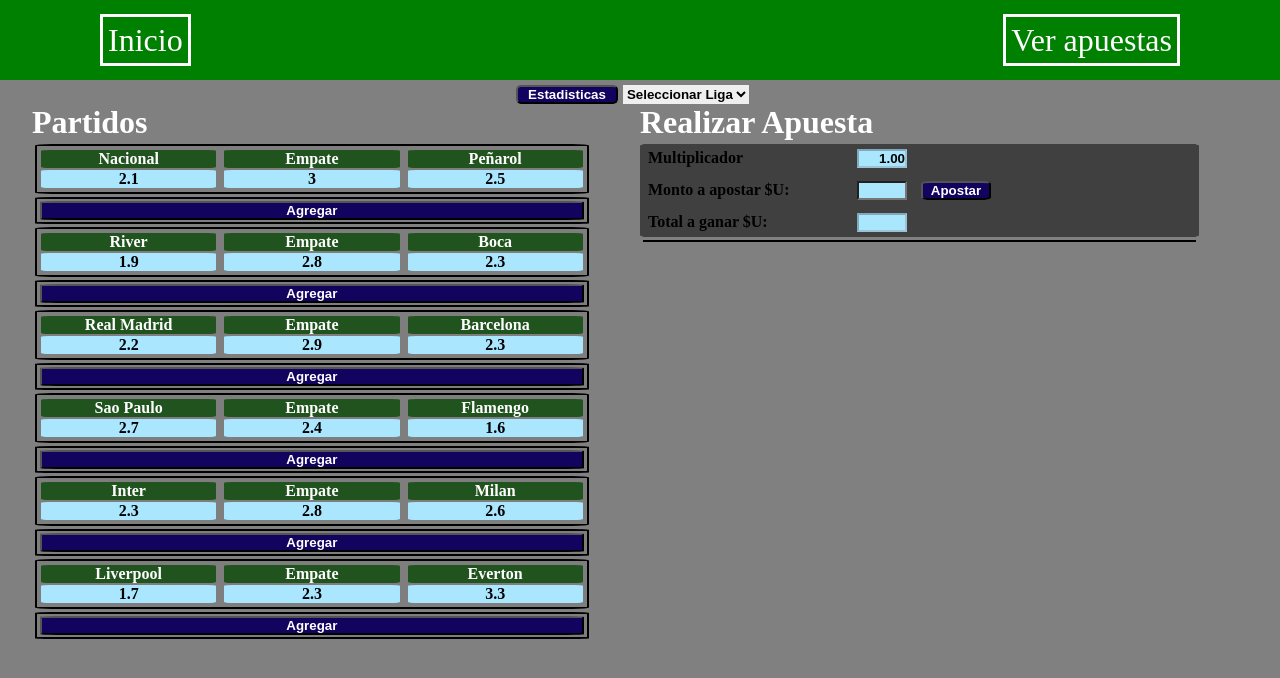
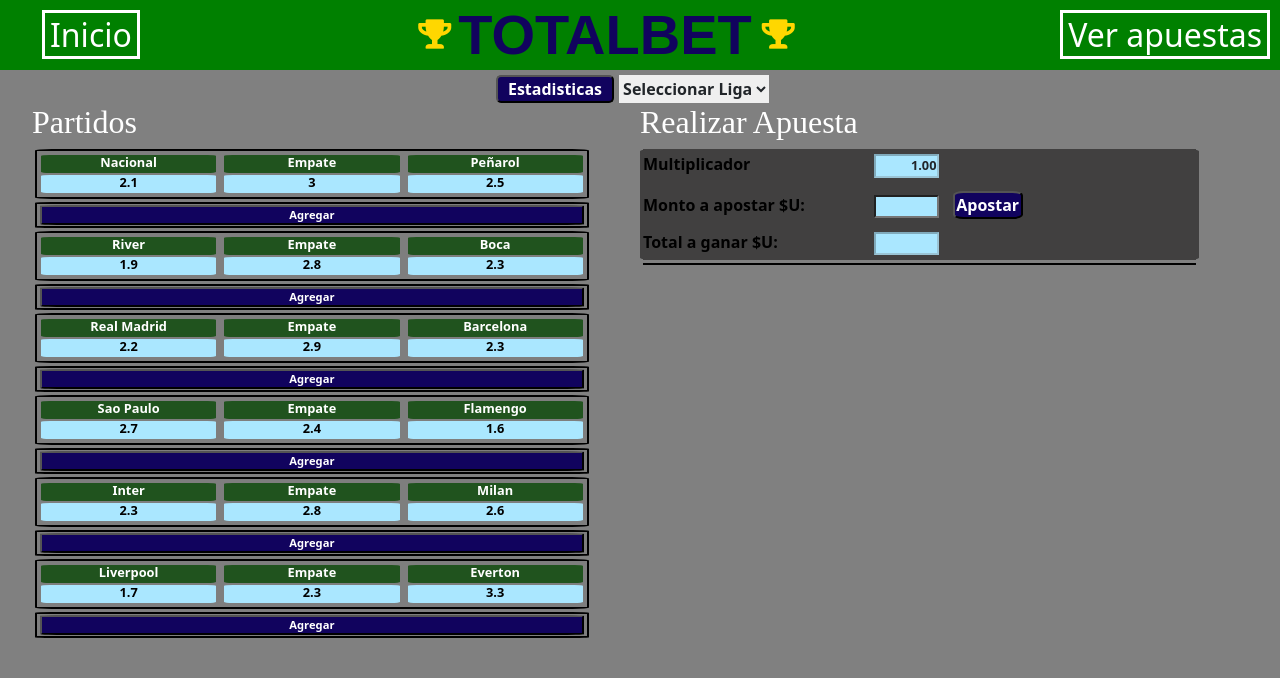
Before and after one commit to joacoiade/Apuestas, a plain HTML site: page index.html in a window 1280 px wide. Drawn offline with Linux system fonts and the light colour scheme; no server answers.

Commit message:
Ajustes generales

```diff
--- a/index.html
+++ b/index.html
@@ -6,16 +6,22 @@
         <meta name="viewport" content="width=device-width, initial-scale=1.0">
         <title>Sitio de Apuestas - Inicio</title>
 
+        <link rel="stylesheet" href="Boostrap/css/bootstrap.min.css">
+        <script src="Boostrap/js/bootstrap.min.js"></script>
+        <script src="Boostrap/js/jquery-3.0.0.min.js"></script>
+
         <link rel="stylesheet" href="css/index.css">
         <link rel="stylesheet" href="css/compartidos.css">
 
-        <script src="Boostrap/js/jquery-3.0.0.min.js"></script>
+        <link rel="stylesheet" href="https://pro.fontawesome.com/releases/v5.10.0/css/all.css" integrity="sha384-AYmEC3Yw5cVb3ZcuHtOA93w35dYTsvhLPVnYs9eStHfGJvOvKxVfELGroGkvsg+p" crossorigin="anonymous"/>
+
     </head>
     <body>
         <header class="encabezado">
             <nav class="encabezado__navegador">
                 <ul class="encabezado__menu">
                     <li class="encabezado__item"><a class="encabezado__enlace" id="encabezado__inicio" href="index.html">Inicio</a></li>
+                    <li class="encabezado__item encabezado__item--titulo"><div><i class="fas fa-trophy encabezado__logo"></i></div><div class="encabezado__textoTitulo">TOTALBET</div><div><i class="fas fa-trophy encabezado__logo"></i></div></li>
                     <li class="encabezado__item"><a class="encabezado__enlace" id="encabezado__listadoApuestas" href="Secciones/listadoApuestas.html">Ver apuestas</a></li>
                 </ul>
             </nav>
@@ -44,17 +50,17 @@
                     <h1>Realizar Apuesta</h1>
                     <form autocomplete="off">
                         <div>
-                            <label>Multiplicador</label>
+                            <label class="apuestas__label">Multiplicador</label>
                             <input id="multiplicador" type="text" readonly disabled/>
                         </div>
                         <div>
-                            <label>Monto a apostar $U:</label>
+                            <label class="apuestas__label">Monto a apostar $U:</label>
                             <input id="monto" type="text"/>
                             <button id="btnApostar">Apostar</button>
                             <label id="errorMonto"></label>
                         </div>
                         <div>
-                            <label>Total a ganar $U:</label>
+                            <label class="apuestas__label">Total a ganar $U:</label>
                             <input id="total" type="text" readonly disabled/>
                             <label id="apuestaExito">Apuesta realizada</label>
                         </div>
--- a/javascript/logicaInicial.js
+++ b/javascript/logicaInicial.js
@@ -184,7 +184,7 @@
 const agregarJuego = (game)=>{
     const div = document.createElement("div");
 
-    div.innerHTML = '<label>' + game.equipo1 + ' vs ' + game.equipo2 + '</label><select id="partido' + game.id + '">' +
+    div.innerHTML = '<label class="apuestas__texto">' + game.equipo1 + ' vs ' + game.equipo2 + '</label><select class="apuestas__seleccionar" id="partido' + game.id + '">' +
                     '<option value="0">Gana Local</option><option value="1">Empate</option>' +
                     '<option value="2">Gana Visita</option></select><button id="eliminarId' + game.id + '" class="eliminar" type="submit">X</button>';
 
--- a/javascript/logicaListadoApuestas.js
+++ b/javascript/logicaListadoApuestas.js
@@ -73,7 +73,7 @@
 
         //info global de una apuesta a mostrar
         const divTitularApuesta = document.createElement("div");
-        divTitularApuesta.innerHTML = '<div class="apuestas__expandir"><button id="Expandir' + apuesta.id +
+        divTitularApuesta.innerHTML = '<div class="apuestas__expandir"><button class="apuestas__botonExp" id="Expandir' + apuesta.id +
                                     '">...</button></div><div class="apuestas__parrafoTotal">Gana $ ' + apuesta.ganar +
                                     ' - Apostado $ ' + apuesta.monto + ' - ' + apuesta.resultadoTotal +
                                     '</div><div class="apuestas__parrafoBoton"><button id="Calcular' +
--- a/scss/compartidos.scss
+++ b/scss/compartidos.scss
@@ -26,14 +26,14 @@
 }
 
 .encabezado{
-    padding: 10px 100px;
+    padding: 10px 10px;
     width: 100%;
-    height: 80px;
+    height: 70px;
     background-color: green;
 
     .encabezado__navegador{
         width: 100%;
-        height: 100%;
+        height: 50px;
 
         .encabezado__menu{
             width: 100%;
@@ -45,14 +45,66 @@
 
             .encabezado__item{
                 text-align: center;
+                padding: 0;
+                height: auto;
+                width: auto;
 
 
                 .encabezado__enlace{
-                    padding: 5px;
-                    font-size: 2em;
+                    padding: 0px 5px;
+                    font-size: 32px;
                     border: 3px white solid;
                     color: white;
+                    text-decoration: none;
 
+                }
+            }
+
+            .encabezado__item--titulo{
+                display: flex;
+                flex-flow: row nowrap;
+                align-items: center;
+
+                .encabezado__textoTitulo{
+                    font-size: 3.5em;
+                    color: $fondoBotones;
+                    font-weight: bold;
+                    font-family: fantasy;
+                    padding: 0px 10px 0px 20px;
+                }
+
+                .encabezado__logo{
+                    width: 20px;
+                    text-align: center;
+                    color: gold;
+                    font-size: 1.5em;
+                    animation-name: cambiosLogo;
+                    animation-timing-function:linear;
+                    animation-duration:15s;
+                    animation-iteration-count: infinite;
+                }
+
+                @keyframes cambiosLogo {
+                    0%{
+                        color: gold;
+                        font-size: 1.5em;
+                    }
+                    25%{
+                        color: gold;
+                        font-size: 2em;
+                    }
+                    50%{
+                        color: gold;
+                        font-size: 1.5em;
+                    }
+                    75%{
+                        color: gold;
+                        font-size: 1em;
+                    }
+                    100%{
+                        color: gold;
+                        font-size: 1.5em;
+                    }
                 }
             }
         }
@@ -73,4 +125,6 @@
 h1{
     color: white;
     text-align: start;
+    font-size: 2em;
+    font-family:'Times New Roman', Times, serif;
 }
--- a/scss/index.scss
+++ b/scss/index.scss
@@ -2,6 +2,15 @@
 $textoBoton: white;
 $fondoPartidos: rgb(32, 83, 30);
 $fondoProbabilidad: rgb(170, 231, 255);
+
+*{
+    margin: 0;
+    padding:0;
+    text-decoration: none;
+    box-sizing: border-box;
+    list-style:none;
+    color:inherit;
+}
 
 #contenedorApuestas{
     display: flex;
@@ -29,24 +38,27 @@
             height: auto;
             display: flex;
             flex-flow: column nowrap;
-            vertical-align: middle;
+            vertical-align:middle;
             justify-content:center;
             border: none;
 
-            .parrafo1{
+            p{
+                height: 18px;
+                line-height: 1.2em;
+                font-size: 0.8em;
+                font-weight: bold;
                 margin: 1px;
-                background-color: $fondoPartidos;
-                font-weight: bold;
-                color: white;
                 border-radius: 5%;
             }
 
+            .parrafo1{
+                background-color: $fondoPartidos;
+                color: white;
+            }
+
             .parrafo2{
-                margin: 1px;
                 background-color: $fondoProbabilidad;
-                font-weight: bold;
                 color: black;
-                border-radius: 5%;
             }
         }
     }
@@ -55,16 +67,19 @@
         height: auto;
 
         button{
-            margin: 2px;
+            margin: 1px;
             width: 99%;
+            height: 20px;
             border-radius: 5%;
+            font-size: 0.7em;
+            line-height: 0.7em;
         }
     }
 }
 
 #apuestas{
     width: 46%;
-    label{
+    .apuestas__texto{
         margin-left: 5px;
         display: inline-block;
         width: 200px;
@@ -75,23 +90,28 @@
         border: solid 1px black;
 
         .eliminar{
-            margin: 5px;
+            margin: 1px;
             background-color: rgba(255, 0, 0);
-            width: 15px;
+            width: 20px;
             border: 2px solid rgba(255, 0, 0, 0.486);
-            text-align: center;
+            text-align:center;
+            vertical-align:bottom;
+            height: 20px;
+            border-radius: 40%;
+
         }
         .eliminar:hover{
             opacity: 60%;
             border: 2px solid rgb(92, 0, 0);
         }
 
-        select{
-            margin: 0px 5px;
+        .apuestas__seleccionar{
+            margin: 0       px 5px;
             background-color: $fondoBotones;
             color: $textoBoton;
             font-weight: bold;
             width: 100px;
+            font-size: 0.8em;
 
             option{
                 background-color: $fondoBotones;
@@ -100,6 +120,12 @@
     }
 
     .animacionAgregar{
+        display: flex;
+        flex-flow: row nowrap;
+        justify-content:space-between;
+        align-items: center;
+        height: 35px;
+        line-height: 1em;
         background-color: white;
         animation-name: variacionColor;
         animation-duration: 4s;
@@ -136,22 +162,26 @@
             background-color: rgb(65, 64, 64);
             border: none;
 
-            label{
+            .apuestas__label{
                 background-color: rgb(65, 64, 64);
                 font-weight: bold;
+                color: black;
+                font-size: 1em;
+                width: 40%;
             }
 
-            button{
+            #btnApostar{
                 margin: 5px;
                 width: 70px;
                 border-radius: 15%;
             }
             input{
                 margin: 5px;
-                width: 50px;
+                width: 65px;
                 text-align: end;
                 font-weight: bold;
                 background-color:rgb(170, 231, 255);
+                font-size: 0.8em;
             }
 
             #errorMonto{
--- a/scss/listadoApuestas.scss
+++ b/scss/listadoApuestas.scss
@@ -1,5 +1,14 @@
 $fondoTotal: rgb(32, 83, 30);
 $fondoPartido: rgb(170, 231, 255);
+
+*{
+    margin: 0;
+    padding:0;
+    text-decoration: none;
+    box-sizing: border-box;
+    list-style:none;
+    color:inherit;
+}
 
 #apuestas__listadoConfirmados{
     border: 3px solid black;
@@ -17,9 +26,10 @@
             width: 5%;
             text-align: center;
 
-            button{
-                padding: 2px;
+            .apuestas__botonExp{
                 border-radius: 10px;
+                width: 20px;
+                height: auto;
             }
         }
 
```
Also changed, not shown: Secciones/listadoApuestas.html (+10 -3 lines), css/compartidos.css, css/index.css, css/listadoApuestas.css, 3 other files.
